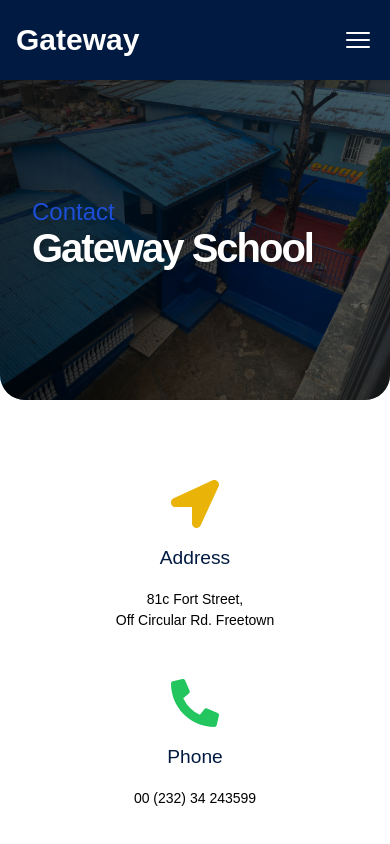
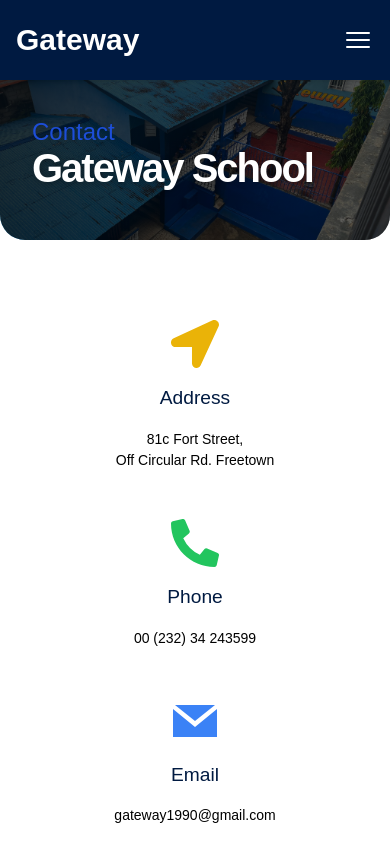
Before and after one commit to JohnSorba/gateway_school, a React (Create React App) app: page /contact/1 in a window 390 px wide. Shown: the top 844 px of the page. Built offline with nearby package versions, Linux system fonts and the light colour scheme.

Commit message:
Update CalendarPage.css
Adjusted header height across pages

```diff
--- a/src/pages/CalendarPage.css
+++ b/src/pages/CalendarPage.css
@@ -123,9 +123,21 @@ td:first-child {
 
 /* Media Query for mobile layout */
 @media (max-width: 768px) {
+
+.calendar-header,
+.admission-header,
+.contact-header,
+.events-header {
+  height: 10rem;
+
+}
+
+
+
   .calendar-header h1,
   .admission-header h1,
-  .contact-header h1 {
+  .contact-header h1,
+   .events-header h1 {
     font-size: 2.5rem;
     font-weight: 600;
     margin-bottom: 1rem;
```
